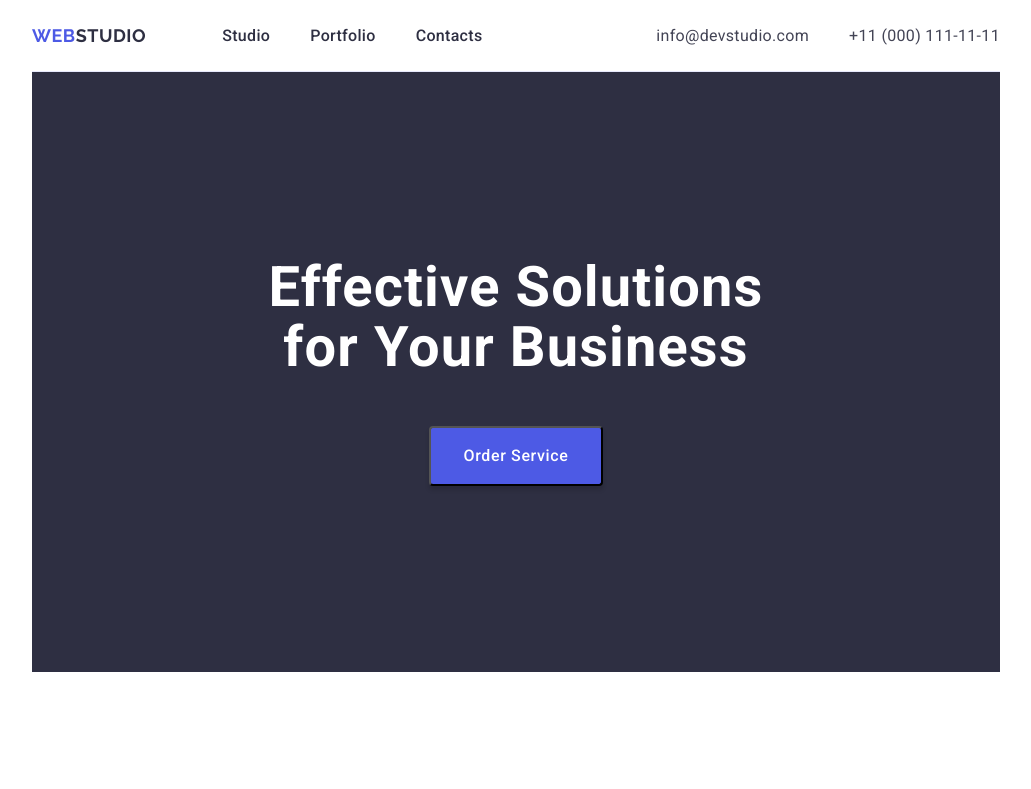
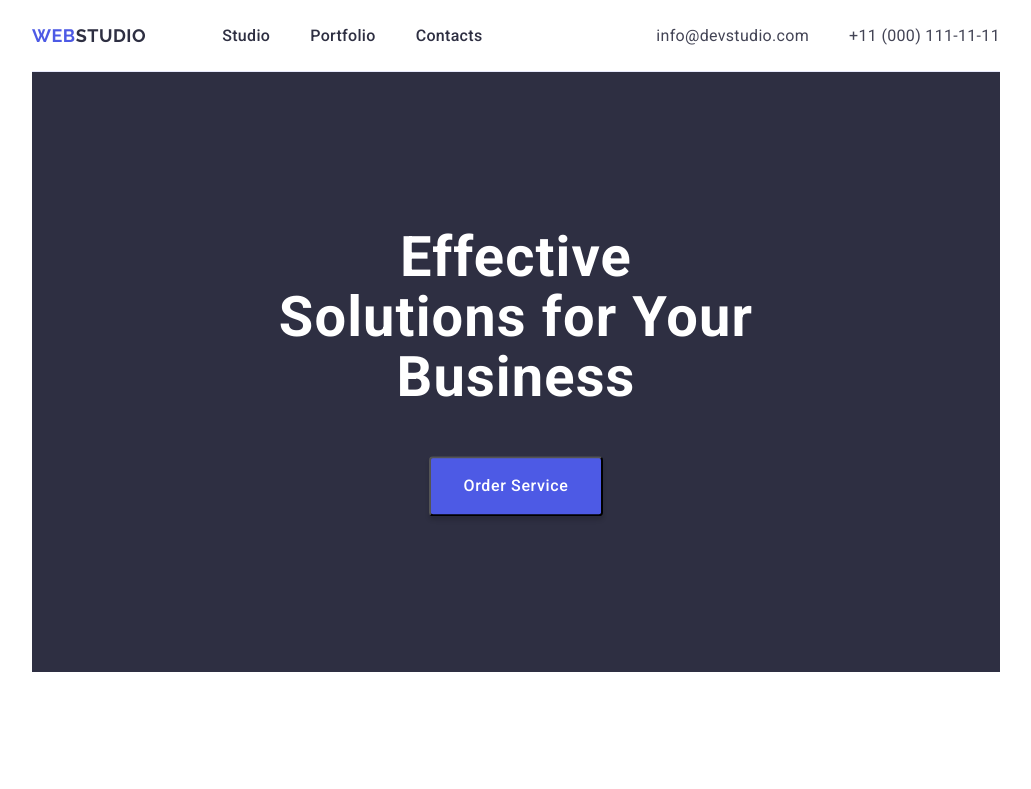
Before and after one commit to VolodymyrKozel/goit-markup-hw-02, a plain HTML site: page index.html in a window 1280 px wide. Shown: the top 789 px of the page, without its empty margins (124-1155 px from the left). Drawn offline with nearby package versions, Linux system fonts and the light colour scheme.

Commit message:
hero change

```diff
--- a/css/styles.css
+++ b/css/styles.css
@@ -126,18 +126,20 @@ h3 {
 
 /* Hero section */
 .hero {
+  position: relative;
   background-color: #2e2f42;
   height: 600px;
-  display: flex;
-  flex-direction: column;
-  justify-content: center;
-  align-items: center;
-  gap: 48px;
+}
+.hero-content {
+  text-align: center;
+  position: absolute;
+  top: 50%;
+  left: 50%;
+  transform: translate(-50%, -50%);
 }
 .hero-title {
-  width: 55%;
-  text-align: center;
   color: #fff;
+  padding-bottom: 48px;
 }
 .hero-btn {
   padding: 16px 32px;
--- a/index.html
+++ b/index.html
@@ -48,10 +48,12 @@
     </header>
     <main>
       <section class="hero wrapper">
-        <h1 class="hero-title main-heading">
-          Effective Solutions for Your Business
-        </h1>
-        <button class="hero-btn" type="button">Order Service</button>
+        <div class="hero-content">
+          <h1 class="hero-title main-heading">
+            Effective Solutions for Your Business
+          </h1>
+          <button class="hero-btn" type="button">Order Service</button>
+        </div>
       </section>
       <section class="second-section">
         <h2 class="second-section-title second-heading">Section 2</h2>
```
